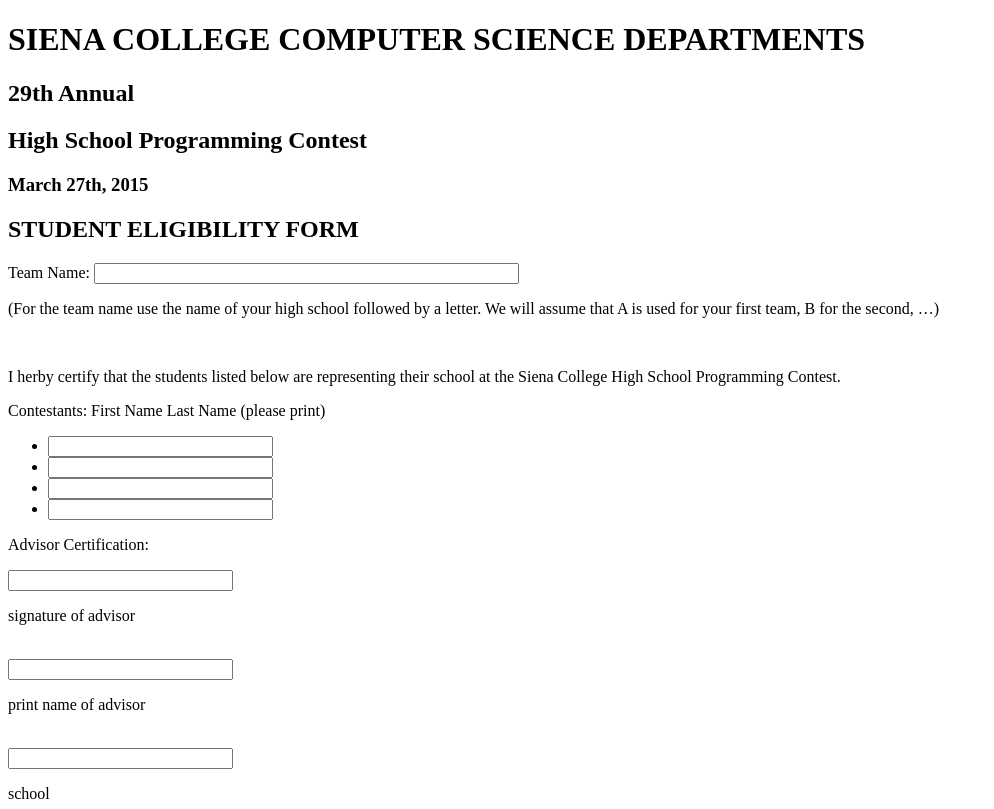
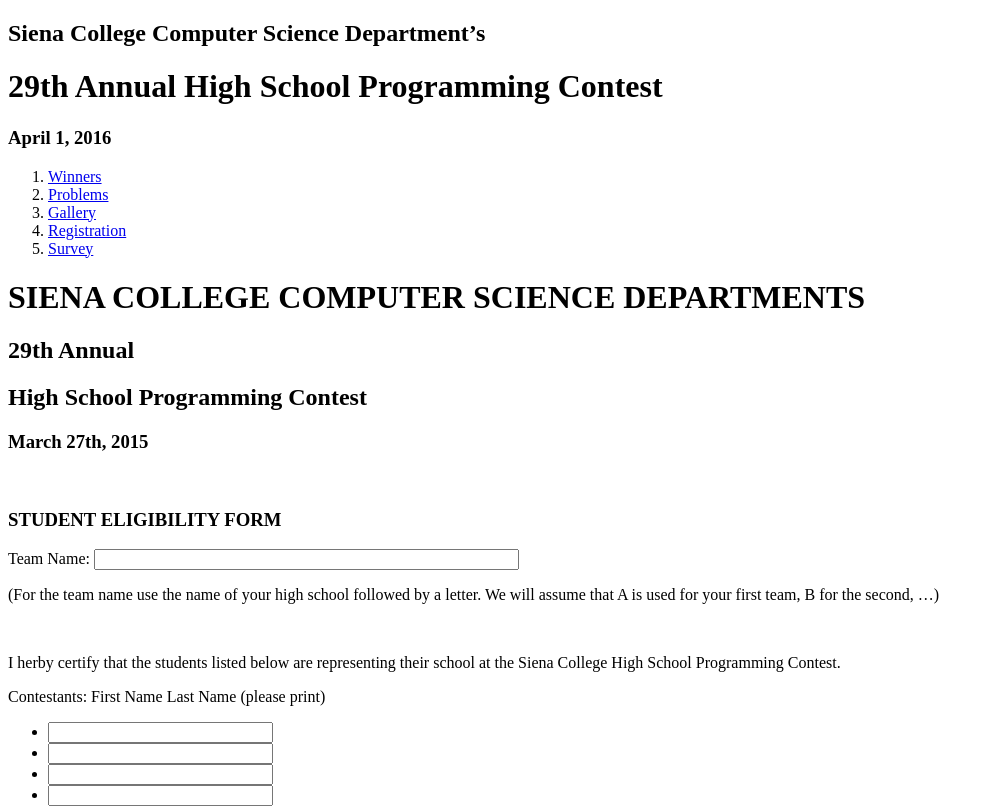
Before and after one commit to tlangton123/CSIS-390-Project1, a plain HTML site: page registrationform.html in a window 1280 px wide. Shown: the top 809 px of the page, without its empty margins (0-994 px from the left). Drawn offline with Linux system fonts and the light colour scheme.

Commit message:
Update registrationform.html

```diff
--- a/registrationform.html
+++ b/registrationform.html
@@ -1,15 +1,32 @@
 <!DOCTYPE html>
 <html lang="en">
-<head>
-
-</head>
+	<head>
+	<meta charset="utf-8">
+	<title>Siena College Programming Contest</title>
+	</head>
+	<body>
+	<header>
+		<h2>Siena College Computer Science Department’s</h2>
+		<h1>29th Annual High School Programming Contest</h1>
+		<h3>April 1, 2016</h3>
+		<nav>
+		<ol>
+			<li><a href="pastwinners.html">Winners</a></li>
+			<li><a href="pastproblemsmain.html">Problems</a></li>
+			<li><a href="gallery.html">Gallery</a></li>
+			<li><a href="registrationform.html">Registration</a></li>
+			<li><a href="survey.html">Survey</a></li>
+		</ol>
+		</nav>
+	</header>
 
 <body>
   <h1><strong>SIENA COLLEGE COMPUTER SCIENCE DEPARTMENTS</h1></strong>
   <h2>29th Annual</h2>
   <h2><strong>High School Programming Contest</strong></h2>
   <h3>March 27th, 2015</h3>
-  <h2> STUDENT ELIGIBILITY FORM</h2>
+  <br>
+  <h3> STUDENT ELIGIBILITY FORM</h3>
   <form>
     Team Name: <input type = "text" size = "50" maxlength = "256" name = "name">
   </form>
```
